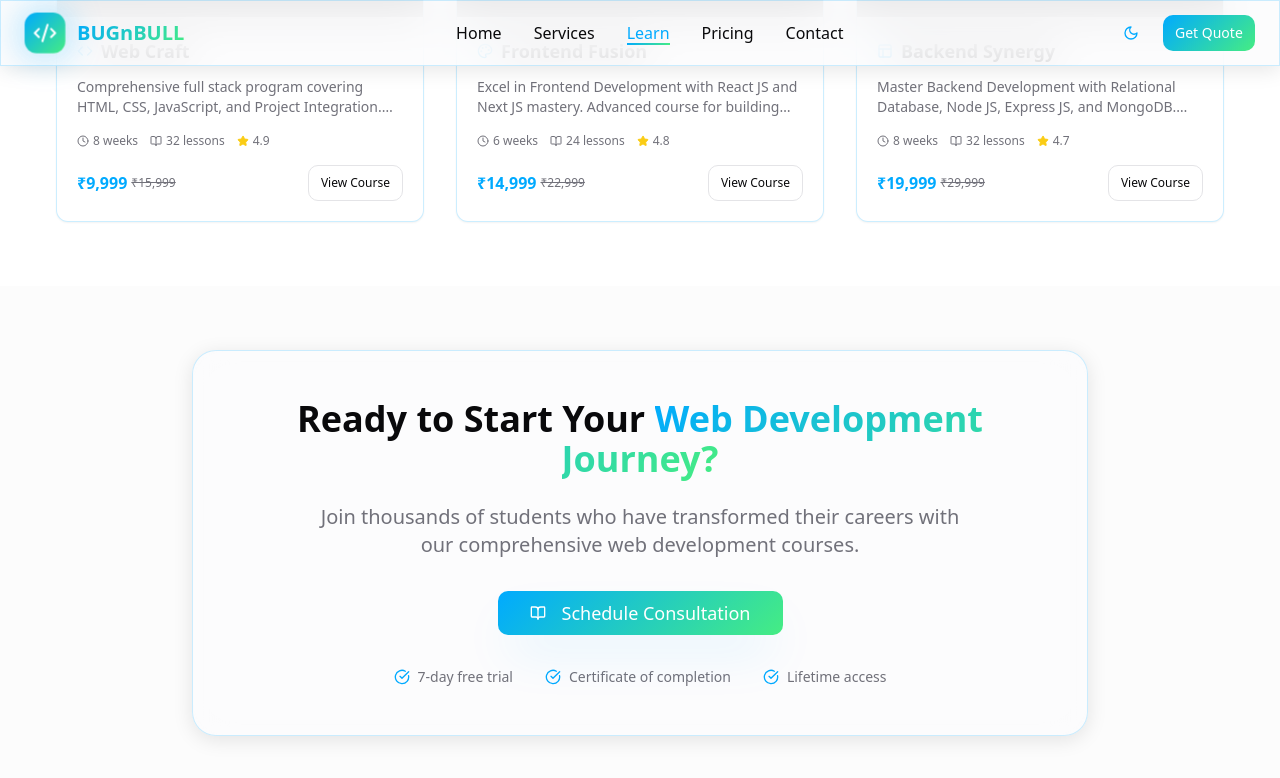
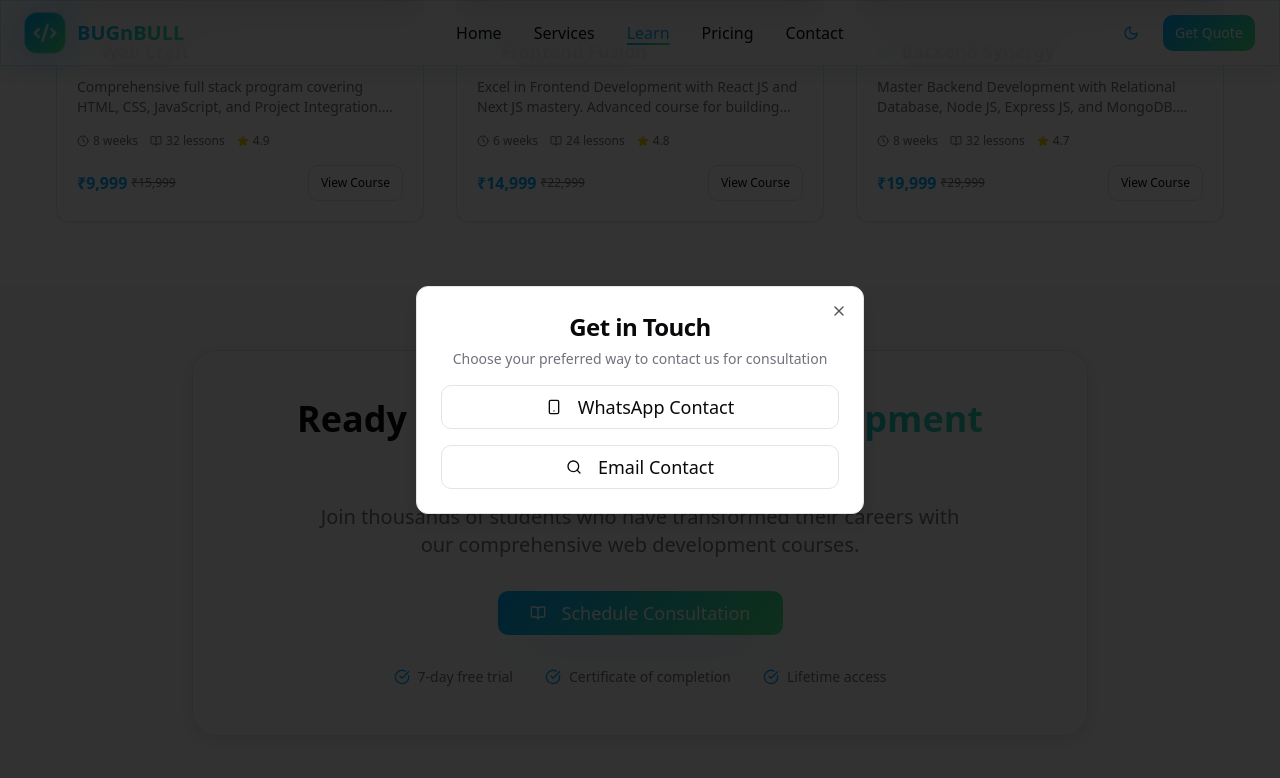
Before and after one commit to babu786/spatial-narrative-hub, a React (Vite) app: page /learn in a window 1280 px wide. Both pictures are taken after a click on the button "Schedule Consultation". Shown: the part 1660-2438 px from the top of the page. Built offline with nearby package versions, Linux system fonts and the light colour scheme; grey boxes are pictures that could not be loaded.

Commit message:
Add contact popup

```diff
--- a/src/pages/Learn.tsx
+++ b/src/pages/Learn.tsx
@@ -378,10 +378,54 @@ export default function Learn() {
             </p>
 
             <div className="flex flex-col sm:flex-row gap-4 justify-center mb-8">
-              <Button variant="gradient" size="lg" className="text-lg px-8 py-4">
-                <BookOpen className="w-5 h-5 mr-2" />
-                Schedule Consultation
-              </Button>
+              <Dialog>
+                <DialogTrigger asChild>
+                  <Button variant="gradient" size="lg" className="text-lg px-8 py-4">
+                    <BookOpen className="w-5 h-5 mr-2" />
+                    Schedule Consultation
+                  </Button>
+                </DialogTrigger>
+                <DialogContent className="max-w-md">
+                  <DialogHeader>
+                    <DialogTitle className="text-2xl text-center">Get in Touch</DialogTitle>
+                    <DialogDescription className="text-center">
+                      Choose your preferred way to contact us for consultation
+                    </DialogDescription>
+                  </DialogHeader>
+
+                  <div className="space-y-4">
+                    <Button
+                      variant="outline"
+                      size="lg"
+                      className="w-full text-lg py-4"
+                      onClick={() => {
+                        const message = "Hi! I'm interested in scheduling a consultation for web development courses. Can you please provide more details?";
+                        const phoneNumber = "918764551955";
+                        const whatsappUrl = `https://wa.me/${phoneNumber}?text=${encodeURIComponent(message)}`;
+                        window.open(whatsappUrl, '_blank');
+                      }}
+                    >
+                      <Smartphone className="w-5 h-5 mr-2" />
+                      WhatsApp Contact
+                    </Button>
+
+                    <Button
+                      variant="outline"
+                      size="lg"
+                      className="w-full text-lg py-4"
+                      onClick={() => {
+                        const subject = "Consultation Request - Web Development Courses";
+                        const body = "Hi,\n\nI'm interested in scheduling a consultation for your web development courses. Please provide more details about the consultation process.\n\nThank you!";
+                        const mailtoUrl = `mailto:contact@bugnbull.com?subject=${encodeURIComponent(subject)}&body=${encodeURIComponent(body)}`;
+                        window.location.href = mailtoUrl;
+                      }}
+                    >
+                      <Search className="w-5 h-5 mr-2" />
+                      Email Contact
+                    </Button>
+                  </div>
+                </DialogContent>
+              </Dialog>
             </div>
 
             <div className="flex items-center justify-center gap-8 text-sm text-muted-foreground">
```
